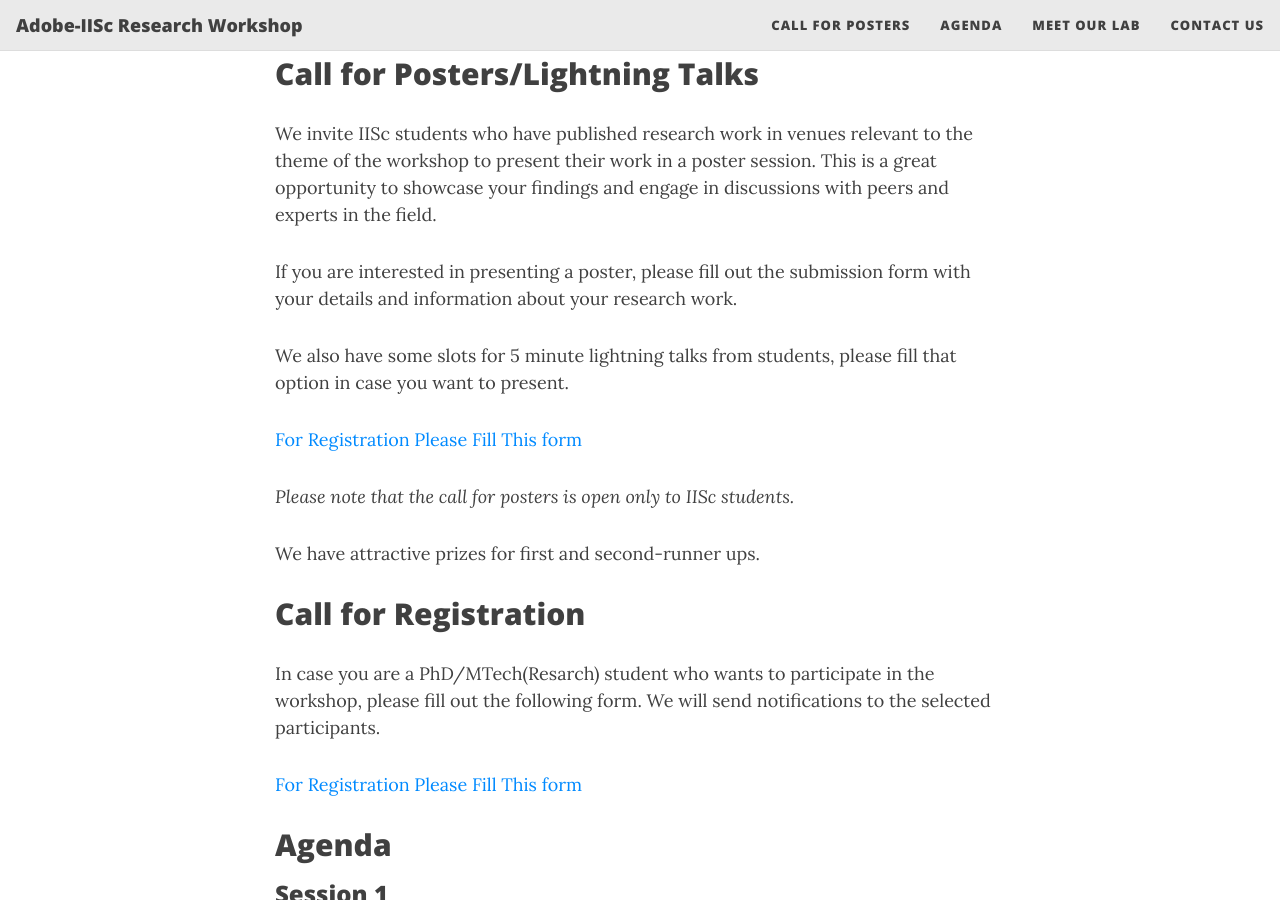
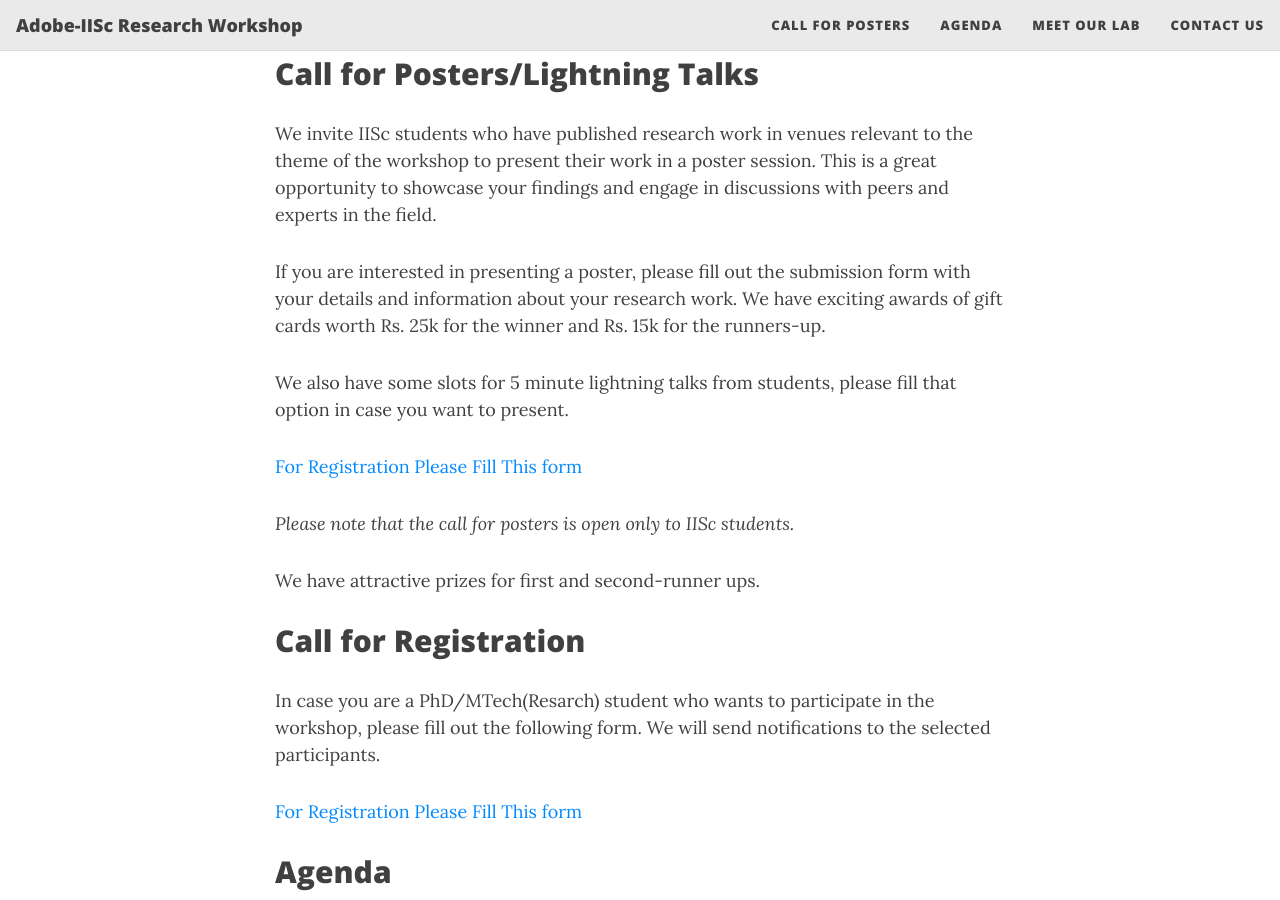
Before and after one commit to adobe-iisc-workshop/adobe-disc-workshop.github.io, a Jekyll site: the page built from index.md, in a window 1280 px wide and 900 px high, scrolled down 1035 px. Built offline with Jekyll 4.4.1, drawn with Linux system fonts in a browser that asks for light colours; nearby versions of some CDN libraries.

Commit message:
Update index.md

```diff
--- a/index.md
+++ b/index.md
@@ -16,7 +16,7 @@ _PhD and Mtech (Research) students: We have [openings for summer internships]()!
 
 We invite IISc students who have published research work in venues relevant to the theme of the workshop to present their work in a poster session. This is a great opportunity to showcase your findings and engage in discussions with peers and experts in the field.
 
-If you are interested in presenting a poster, please fill out the submission form with your details and information about your research work.
+If you are interested in presenting a poster, please fill out the submission form with your details and information about your research work. We have exciting awards of gift cards worth Rs. 25k for the winner and Rs. 15k for the runners-up.
 
 We also have some slots for 5 minute lightning talks from students, please fill that option in case you want to present.
 
```
